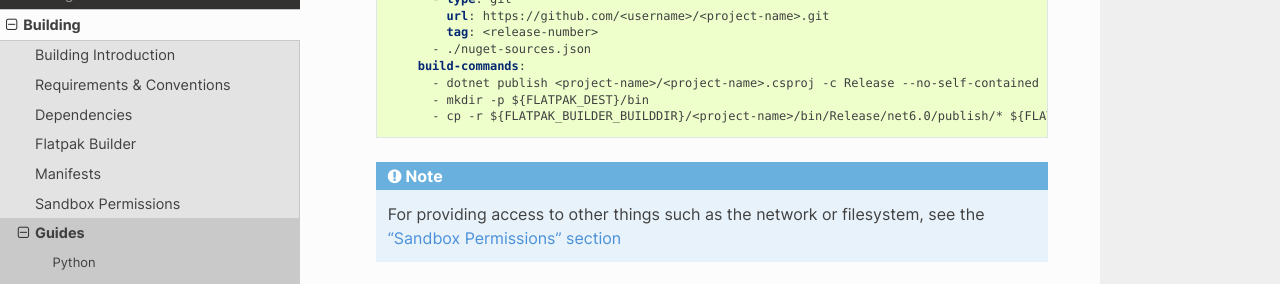
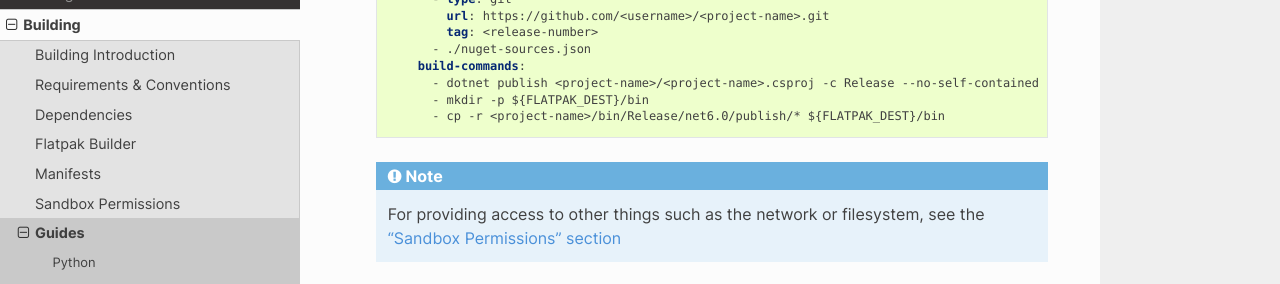
Before and after one commit to flatpak/flatpak-docs, a Sphinx documentation site: the page built from docs/dotnet.rst, in a window 1280 px wide and 900 px high, scrolled down 1753 px. Shown: the part 151-435 px from the top of the window. Built offline with Sphinx 7.4.7 and the Read the Docs theme 2.0.0, drawn with Linux system fonts in a browser that asks for light colours.

Commit message:
.NET guide: Removed unneeded path prefix from build copy command
Co-authored-by: Hubert Figuière <hub@figuiere.net>

```diff
--- a/docs/dotnet.rst
+++ b/docs/dotnet.rst
@@ -99,7 +99,7 @@ Creating the Flatpak
           build-commands:
             - dotnet publish <project-name>/<project-name>.csproj -c Release --no-self-contained --source ./nuget-sources
             - mkdir -p ${FLATPAK_DEST}/bin
-            - cp -r ${FLATPAK_BUILDER_BUILDDIR}/<project-name>/bin/Release/net6.0/publish/* ${FLATPAK_DEST}/bin
+            - cp -r <project-name>/bin/Release/net6.0/publish/* ${FLATPAK_DEST}/bin
 
   .. note::
 
```
